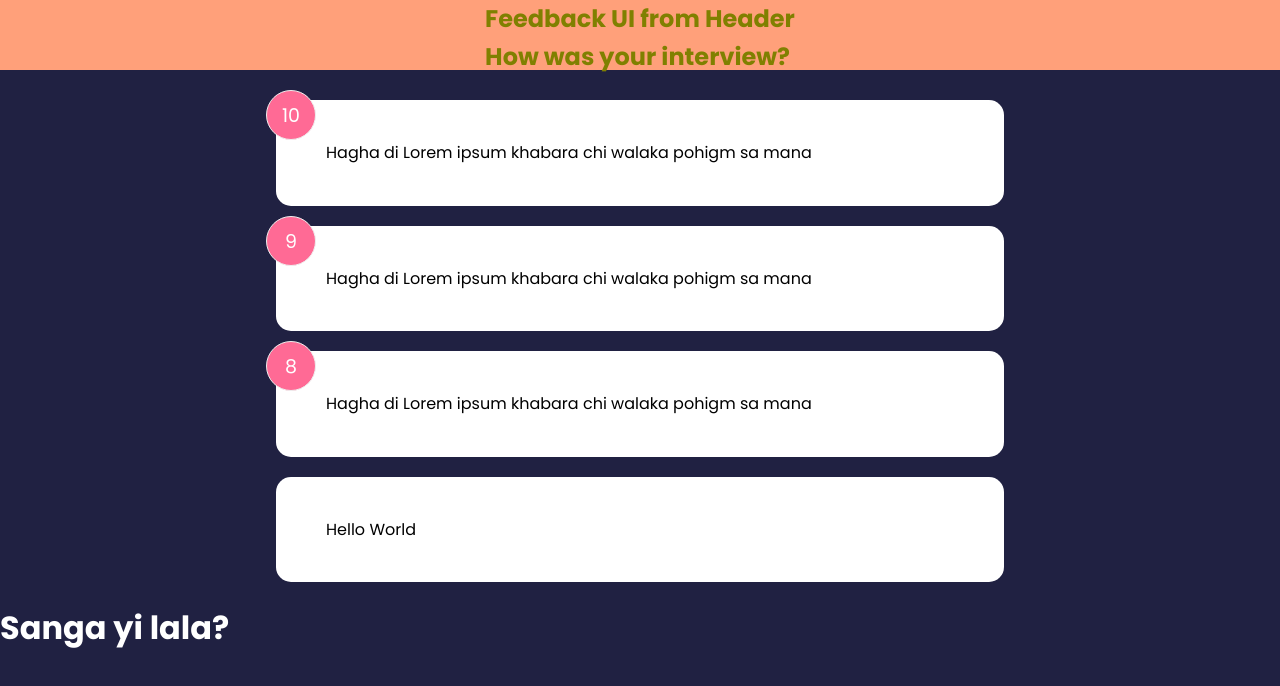
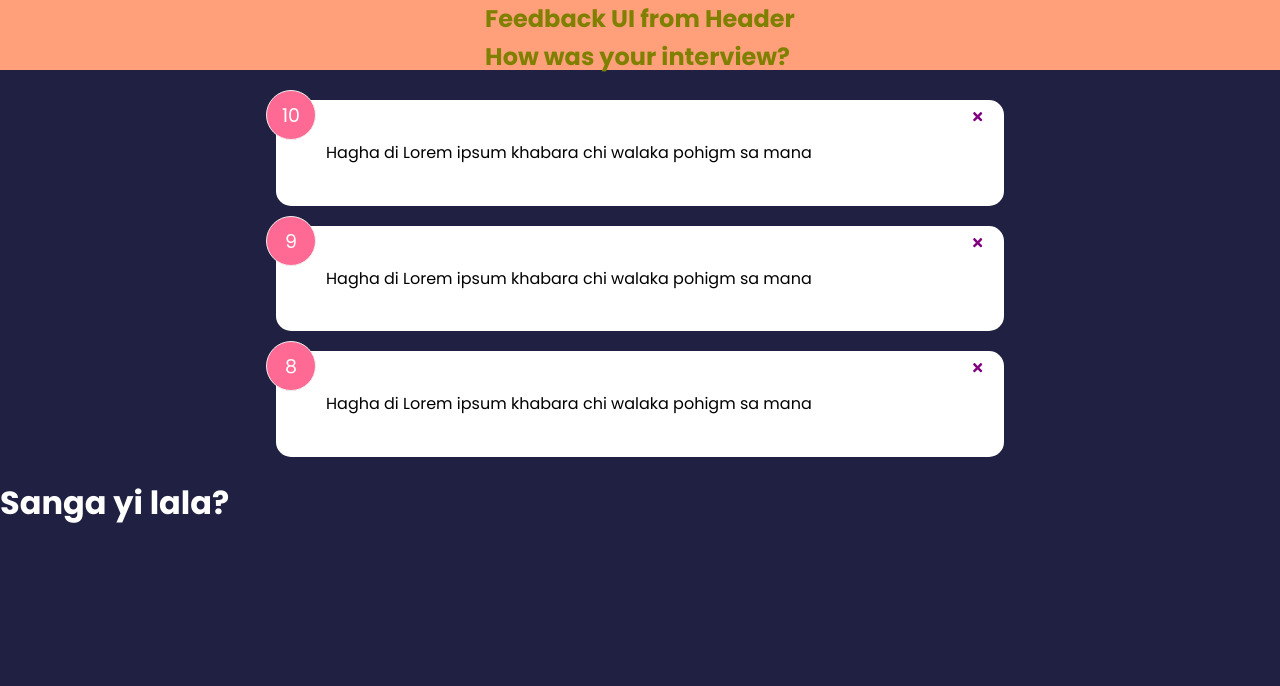
Before and after one commit to HikmatullaIbrat/Feedback-App-with-ReactJS, a React (Create React App) app: page / in a window 1280 px wide. Shown: the top 686 px of the page. Built offline with nearby package versions, Linux system fonts and the light colour scheme.

Commit message:
Deleting icon added for every feedback

```diff
--- a/package.json
+++ b/package.json
@@ -9,6 +9,7 @@
     "prop-types": "^15.8.1",
     "react": "^18.2.0",
     "react-dom": "^18.2.0",
+    "react-icons": "^4.7.1",
     "react-scripts": "5.0.1",
     "web-vitals": "^2.1.4"
   },
--- a/src/App.js
+++ b/src/App.js
@@ -82,10 +82,17 @@
 // import FeedbackItem from "./components/FeedbackItem"
 import FeedbackData from "./data/feedbackData"
 import FeedbackList from "./components/FeedbackList"
-import Card from "./components/shared/card"
+// import Card from "./components/shared/card"
 import { useState } from "react"
 function App(){
     const [feedback, setFeedback] = useState(FeedbackData)
+    const deleteFeedback = (id) => {
+        if(window.confirm("Are you sure want to delete?")){
+            // the below line means to return all items without this clicked one, so we used filter()
+            setFeedback(feedback.filter((item) => item.id !==id))
+        }
+        console.log("App", id)
+    }
    return(
     <>
     {/* <Header text="Hello World" /> */}
@@ -93,8 +100,8 @@
     <Header/>
     <div className="container">
         {/* <FeedbackItem /> */}
-        <FeedbackList  feedback = {feedback}/>
-        <Card>Hello World</Card>
+        <FeedbackList  feedback = {feedback} handleDelete = {deleteFeedback}/>
+        {/* <Card>Hello World</Card> */}
     </div>
     </>
    )
--- a/src/components/FeedbackItem.jsx
+++ b/src/components/FeedbackItem.jsx
@@ -1,7 +1,9 @@
 // // {useState} is a hook that is imported in start of document
 // import {useState} from 'react'
+// We should install react-icons and then import remover of a feedback with FaTimes
+import {FaTimes} from 'react-icons/fa'
 import Card from "./shared/card"
-function FeedbackItem({item}) {
+function FeedbackItem({item, handleDelete}) {
     // const [rating, setRating] = useState(7)
     // const [text, setText] = useState("This is an example of feedback item")
     // const handleClick = () =>{
@@ -12,11 +14,23 @@
     //     })
     // }
 
+    // for deleting a feedback
+    // const  handleClick = (id) =>{
+    //   console.log(id)
+    // }
+
   return (
     // Assing true for reverse if you want to display the reverse styles
     // so it is a conditional class
     <Card >
         <div className="num-display">{item.rating}</div>
+
+
+
+        {/* <button className='close' onClick={() => handleClick(item.id)}>  just to show id*/}
+        <button className='close' onClick={() => handleDelete(item.id)}>
+          <FaTimes color="purple" />
+        </button>
         <div className="text-display">{item.text}</div>
         {/* <button onClick={handleClick}>Click</button> */}
     </Card>
--- a/src/components/FeedbackList.jsx
+++ b/src/components/FeedbackList.jsx
@@ -1,7 +1,7 @@
 import React from 'react'
 import FeedbackItem from './FeedbackItem'
 import PropTypes from 'prop-types'
-function FeedbackList({feedback}) {
+function FeedbackList({feedback, handleDelete}) {
     // console.log(feedback)
     if(!feedback || feedback.length === 0){
         return <p>No feedback Yet.</p>
@@ -9,7 +9,8 @@
   return (
 
     <div className='feedback-list'>{feedback.map((item)=>(
-        <FeedbackItem key={item.id} item={item}  />
+        // <FeedbackItem key={item.id} item={item} handleDelete={(id) => console.log(id)} />
+        <FeedbackItem key={item.id} item={item} handleDelete={handleDelete} />
     ))}</div>
   )
 }
--- a/src/components/shared/card.jsx
+++ b/src/components/shared/card.jsx
@@ -1,5 +1,4 @@
 import PropTypes from 'prop-types'
-
 function Card({children, reverse}) {
   return (
     // It means if reverse is correct so assign and display the class of reverse
```
Also changed, not shown: 1 other file (tests, documents, lock files or other folders).
